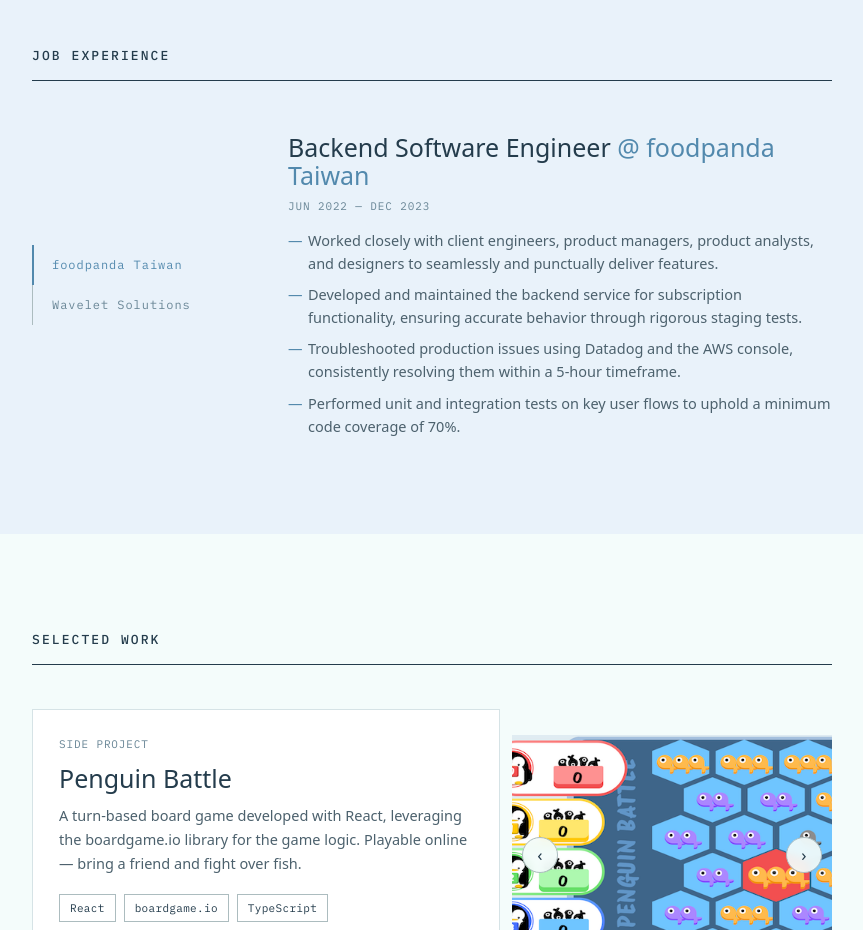
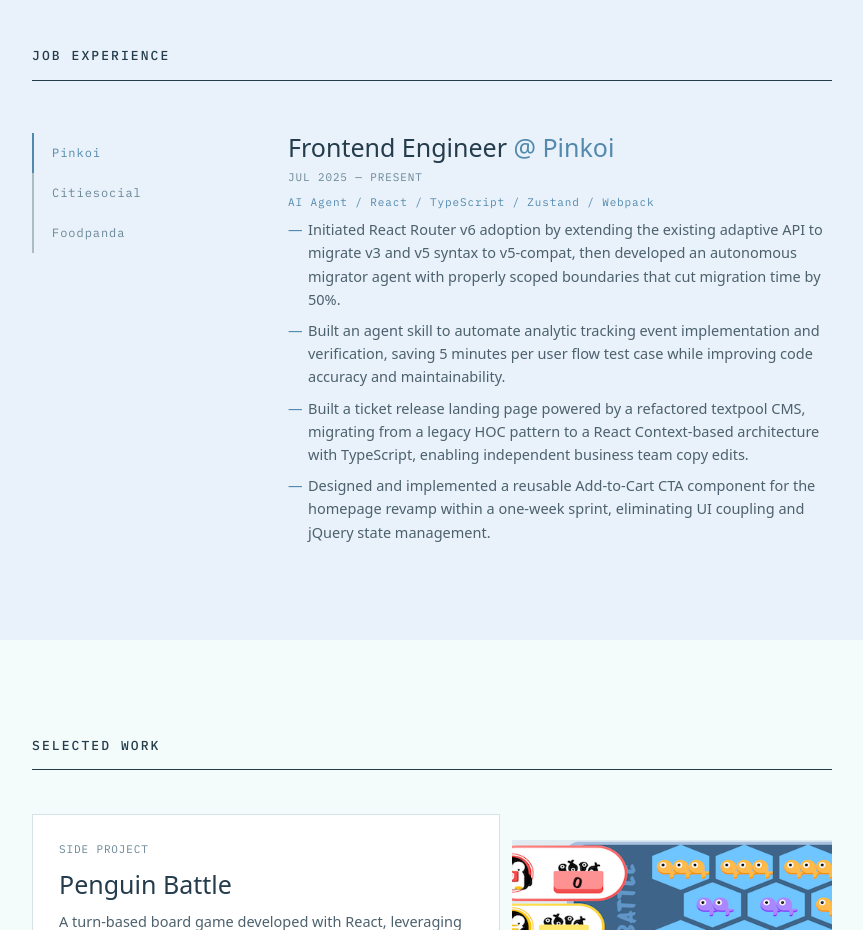
Before and after one commit to yuhueilee/wendyfolio, a Next.js app: page /wendyfolio/ in a window 1280 px wide. Shown: the part 1180-2110 px from the top of the page, without its empty margins (208-1071 px from the left). Built offline with nearby package versions, Linux system fonts and the light colour scheme.

Commit message:
Update job experience content and ui

```diff
--- a/components/data.ts
+++ b/components/data.ts
@@ -11,23 +11,42 @@
 
 export const JOBS: Array<Job> = [
     {
-        duration: "JUN 2022 — DEC 2023",
-        title: "Backend Software Engineer",
-        org: "@ foodpanda Taiwan",
+        duration: "JUL 2025 — PRESENT",
+        title: "Frontend Engineer",
+        org: "@ Pinkoi",
+        stack: ["AI Agent", "React", "TypeScript", "Zustand", "Webpack"],
         points: [
-            "Worked closely with client engineers, product managers, product analysts, and designers to seamlessly and punctually deliver features.",
-            "Developed and maintained the backend service for subscription functionality, ensuring accurate behavior through rigorous staging tests.",
-            "Troubleshooted production issues using Datadog and the AWS console, consistently resolving them within a 5-hour timeframe.",
-            "Performed unit and integration tests on key user flows to uphold a minimum code coverage of 70%.",
+            "Initiated React Router v6 adoption by extending the existing adaptive API to migrate v3 and v5 syntax to v5-compat, then developed an autonomous migrator agent with properly scoped boundaries that cut migration time by 50%.",
+            "Built an agent skill to automate analytic tracking event implementation and verification, saving 5 minutes per user flow test case while improving code accuracy and maintainability.",
+            "Built a ticket release landing page powered by a refactored textpool CMS, migrating from a legacy HOC pattern to a React Context-based architecture with TypeScript, enabling independent business team copy edits.",
+            "Designed and implemented a reusable Add-to-Cart CTA component for the homepage revamp within a one-week sprint, eliminating UI coupling and jQuery state management.",
         ],
     },
     {
-        duration: "JAN 2021 — JUN 2021",
-        title: "Frontend Intern",
-        org: "@ Wavelet Solutions",
+        duration: "MAY 2024 — JUL 2025",
+        title: "Mobile Engineer",
+        org: "@ Citiesocial",
+        stack: [
+            "React Native",
+            "TypeScript",
+            "Redux Toolkit",
+            "Shopify GraphQL",
+        ],
         points: [
-            "Implemented a responsive user interface using Ionic components for an e-commerce website used by retail chain stores.",
-            "Applied Angular Redux to automatically reflect state changes on the user interface.",
+            "Refactored the codebase by migrating from JavaScript to TypeScript and upgrading React Native from version 0.64 to 0.74, which decreased the app's bundled size by 31% for iOS and 16% for Android.",
+            "Rebuilt a new data flow architecture for critical features, including social login, shopping cart, and favorite product management. Integrated Redux Toolkit into the codebase by implementing async thunk actions and listener middleware, which reduced duplicated business logic and increased maintainability.",
+            "Built a CI/CD workflow with fastlane and GitHub Actions to deploy iOS and Android apps, cutting release cycles from hours to minutes.",
+        ],
+    },
+    {
+        duration: "JUN 2022 — DEC 2023",
+        title: "Backend Engineer",
+        org: "@ Foodpanda",
+        stack: ["GoLang", "AWS", "Docker", "SQL", "Postman"],
+        points: [
+            "Launched a feature (add pro to cart) across Southeast Asia markets, which increased the subscription conversion rate by 23%.",
+            "Led the architecture design for subscription benefits data CRUD, which improved the data management user flow and resolved technical debt of storing duplicated data. Performed unit tests and integration tests on key user flows to uphold a minimum code coverage of 70%.",
+            "Won first place in a company hackathon focused on leveraging AI to improve business profitability, building a predictive model with Google Vertex AI trained on user metadata to identify subscription cancellation reasons, enabling the marketing team to make targeted retention decisions.",
         ],
     },
 ];
--- a/components/experience/index.tsx
+++ b/components/experience/index.tsx
@@ -52,15 +52,15 @@
                     spacing="mb-[clamp(36px,8vw,52px)]"
                 />
 
-                <div className="flex flex-col gap-7 md:flex-row md:items-center md:gap-[clamp(32px,5vw,56px)]">
+                <div className="flex flex-col gap-7 md:flex-row md:items-start md:gap-[clamp(32px,5vw,56px)]">
                     <div className="-mx-[clamp(20px,5vw,40px)] overflow-x-auto px-[clamp(20px,5vw,40px)] [scrollbar-width:none] [&::-webkit-scrollbar]:hidden md:mx-0 md:w-[200px] md:flex-none md:overflow-visible md:px-0">
                         <div
                             className="relative flex w-fit flex-row md:w-auto md:flex-col"
                             role="tablist"
                             aria-label="Companies"
                         >
-                            <span className="absolute inset-x-0 bottom-0 h-px bg-line md:hidden" />
-                            <span className="absolute inset-y-0 left-0 hidden w-px bg-line md:block" />
+                            <span className="absolute inset-x-0 bottom-0 h-[2px] bg-line md:hidden" />
+                            <span className="absolute inset-y-0 left-0 hidden w-[2px] bg-line md:block" />
                             <span
                                 className="absolute bottom-0 left-0 h-[2px] bg-accent transition-[transform,width] duration-300 ease-out md:hidden"
                                 ref={hBarRef}
@@ -100,12 +100,15 @@
                             {job.title}{" "}
                             <span className="text-accent">{job.org}</span>
                         </h3>
-                        <div className="mt-2 flex flex-wrap items-center gap-2.5">
+                        <div className="mt-2 flex flex-col gap-2">
                             <span className="font-mono text-[11px] tracking-[0.08em] text-muted">
                                 {job.duration}
                             </span>
+                            <span className="font-mono text-[11px] tracking-[0.08em] text-accent">
+                                {job.stack.join(" / ")}
+                            </span>
                         </div>
-                        <ul className="m-0 mt-3.5 flex list-none flex-col gap-2 p-0">
+                        <ul className="m-0 mt-2 flex list-none flex-col gap-2 p-0">
                             {job.points.map((point) => (
                                 <li
                                     className="relative max-w-[620px] pl-5 text-[clamp(13.5px,3.4vw,14.5px)] leading-[1.6] text-body before:absolute before:left-0 before:top-0 before:text-accent before:content-['—']"
--- a/types/index.ts
+++ b/types/index.ts
@@ -4,6 +4,7 @@
     duration: string;
     title: string;
     org: string;
+    stack: Array<string>;
     points: Array<string>;
 }
 
```
